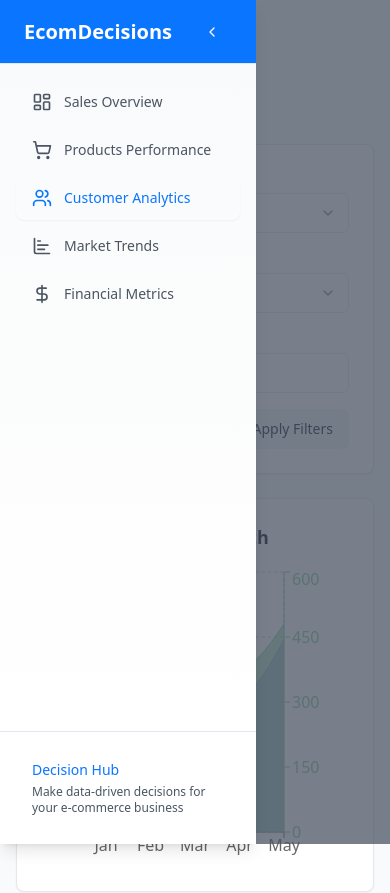
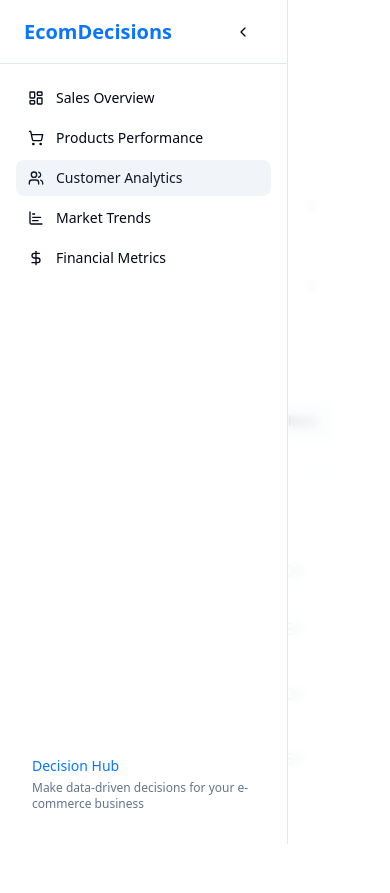
Before and after one commit to Anthony-muhoro/decision-compass, a React (Vite) app: page /dashboard/reports in a window 390 px wide. Shown: the top 893 px of the page. After the commit the page ends 844 px from the top, so only its background shows below. Built offline with nearby package versions, Linux system fonts and the light colour scheme.

Commit message:
Improve Dashboard Sidebar Positioning
Adjust the sidebar position to improve the layout and positioning of content on other pages, aiming for a similar aesthetic to Shadcn's designs.

```diff
--- a/src/components/DashboardSidebar.tsx
+++ b/src/components/DashboardSidebar.tsx
@@ -50,7 +50,7 @@ export function DashboardSidebar() {
       {/* Mobile sidebar backdrop */}
       <div
         className={cn(
-          "fixed inset-0 z-40 bg-gray-600/75 lg:hidden",
+          "fixed inset-0 z-40 bg-background/80 backdrop-blur-sm lg:hidden",
           collapsed ? "hidden" : "block"
         )}
         onClick={() => setCollapsed(true)}
@@ -59,48 +59,50 @@ export function DashboardSidebar() {
       {/* Sidebar */}
       <div
         className={cn(
-          "fixed inset-y-0 left-0 z-50 w-64 bg-white shadow-lg transform transition-transform duration-200 ease-in-out lg:translate-x-0 lg:static lg:w-auto flex flex-col",
+          "fixed top-0 left-0 z-50 h-full w-72 border-r bg-background transition-transform duration-300 ease-in-out lg:translate-x-0 lg:relative lg:w-72",
           collapsed ? "-translate-x-full" : "translate-x-0"
         )}
       >
-        <div className="flex items-center justify-between h-16 px-6 border-b bg-insight-600 text-white">
-          <Link to="/dashboard" className="text-xl font-semibold">
-            EcomDecisions
+        <div className="flex h-16 items-center gap-2 border-b px-6">
+          <Link to="/dashboard" className="flex items-center gap-2">
+            <span className="text-xl font-semibold text-insight-600">EcomDecisions</span>
           </Link>
           <Button
             variant="ghost"
             size="icon"
             onClick={() => setCollapsed(true)}
-            className="lg:hidden text-white hover:bg-insight-700"
+            className="lg:hidden ml-auto"
           >
             <ChevronLeft className="h-4 w-4" />
           </Button>
         </div>
 
-        <nav className="flex-1 p-4 space-y-1 bg-gradient-to-b from-gray-50 to-white">
+        <div className="flex flex-col h-[calc(100vh-4rem)]">
+          <nav className="flex-1 space-y-1 p-4">
             {navigation.map((item) => (
               <Link
                 key={item.name}
                 to={item.href}
                 className={cn(
-                "flex items-center px-4 py-3 text-sm font-medium rounded-lg transition-colors",
+                  "flex items-center gap-3 rounded-lg px-3 py-2 text-sm font-medium transition-colors",
                   location.pathname === item.href
-                  ? "bg-insight-50 text-insight-600 shadow-sm"
-                  : "text-gray-600 hover:bg-gray-100 hover:text-gray-900"
+                    ? "bg-accent text-accent-foreground"
+                    : "hover:bg-accent hover:text-accent-foreground"
                 )}
               >
-              <item.icon className="mr-3 h-5 w-5" />
+                <item.icon className="h-4 w-4" />
                 {item.name}
               </Link>
             ))}
           </nav>
 
-        <div className="p-4 border-t">
-          <div className="px-4 py-3 bg-insight-50 rounded-lg">
+          <div className="mt-auto p-4">
+            <div className="rounded-lg bg-insight-50 p-4">
               <p className="text-sm font-medium text-insight-600">Decision Hub</p>
-            <p className="text-xs text-gray-600 mt-1">
+              <p className="mt-1 text-xs text-muted-foreground">
                 Make data-driven decisions for your e-commerce business
               </p>
+            </div>
           </div>
         </div>
       </div>
--- a/src/pages/Finance.tsx
+++ b/src/pages/Finance.tsx
@@ -1,4 +1,3 @@
-
 import { DashboardSidebar } from "@/components/DashboardSidebar";
 import { Card } from "@/components/ui/card";
 import {
@@ -32,13 +31,11 @@ const categoryPerformance = [
 
 export default function Finance() {
   return (
-    <div className="min-h-screen bg-gray-50">
-      <div className="flex h-full">
+    <div className="flex h-screen overflow-hidden bg-background">
       <DashboardSidebar />
-        <main className="flex-1 min-w-0 overflow-auto">
-          <div className="max-w-7xl mx-auto px-4 sm:px-6 lg:px-8 py-8">
+      <main className="flex-1 overflow-y-auto">
+        <div className="container py-6">
           <div className="flex flex-col gap-6">
-              {/* Header */}
             <div className="flex flex-col sm:flex-row justify-between items-start sm:items-center gap-4">
               <h1 className="text-2xl font-semibold text-gray-900">Financial Metrics</h1>
               <Button variant="outline">
@@ -47,7 +44,6 @@ export default function Finance() {
               </Button>
             </div>
 
-              {/* Key Metrics */}
             <div className="grid grid-cols-1 md:grid-cols-3 gap-4">
               <Card className="p-6">
                 <h3 className="text-sm font-medium text-gray-600">Total Revenue</h3>
@@ -66,7 +62,6 @@ export default function Finance() {
               </Card>
             </div>
 
-              {/* Revenue & Expenses Chart */}
             <Card className="p-6">
               <h3 className="text-lg font-semibold mb-4">Revenue & Expenses Overview</h3>
               <div className="h-[300px]">
@@ -97,7 +92,6 @@ export default function Finance() {
               </div>
             </Card>
 
-              {/* Category Performance */}
             <Card className="p-6">
               <h3 className="text-lg font-semibold mb-4">Category Performance</h3>
               <div className="h-[300px]">
@@ -117,6 +111,5 @@ export default function Finance() {
         </div>
       </main>
     </div>
-    </div>
   );
 }
--- a/src/pages/Market.tsx
+++ b/src/pages/Market.tsx
@@ -1,4 +1,3 @@
-
 import { DashboardSidebar } from "@/components/DashboardSidebar";
 import { Card } from "@/components/ui/card";
 import {
@@ -37,13 +36,11 @@ const COLORS = ["#8884d8", "#82ca9d", "#ffc658", "#ff8042"];
 
 export default function Market() {
   return (
-    <div className="min-h-screen bg-gray-50">
-      <div className="flex h-full">
+    <div className="flex h-screen overflow-hidden bg-background">
       <DashboardSidebar />
-        <main className="flex-1 min-w-0 overflow-auto">
-          <div className="max-w-7xl mx-auto px-4 sm:px-6 lg:px-8 py-8">
+      <main className="flex-1 overflow-y-auto">
+        <div className="container py-6">
           <div className="flex flex-col gap-6">
-              {/* Header */}
             <div className="flex flex-col sm:flex-row justify-between items-start sm:items-center gap-4">
               <h1 className="text-2xl font-semibold text-gray-900">Market Trends</h1>
               <div className="w-48">
@@ -62,7 +59,6 @@ export default function Market() {
               </div>
             </div>
 
-              {/* Market Performance */}
             <Card className="p-6">
               <h3 className="text-lg font-semibold mb-4">Market Performance vs Competitors</h3>
               <div className="h-[300px]">
@@ -89,7 +85,6 @@ export default function Market() {
               </div>
             </Card>
 
-              {/* Market Share Distribution */}
             <div className="grid grid-cols-1 lg:grid-cols-2 gap-4">
               <Card className="p-6">
                 <h3 className="text-lg font-semibold mb-4">Market Share Distribution</h3>
@@ -142,6 +137,5 @@ export default function Market() {
         </div>
       </main>
     </div>
-    </div>
   );
 }
--- a/src/pages/Reports.tsx
+++ b/src/pages/Reports.tsx
@@ -1,4 +1,3 @@
-
 import { useState } from "react";
 import { DashboardSidebar } from "@/components/DashboardSidebar";
 import { Button } from "@/components/ui/button";
@@ -64,15 +63,14 @@ export default function Reports() {
   };
 
   return (
-    <div className="min-h-screen bg-gray-50">
-      <div className="flex h-full">
+    <div className="flex h-screen overflow-hidden bg-background">
       <DashboardSidebar />
-        <main className="flex-1 min-w-0 overflow-auto">
-          <div className="max-w-7xl mx-auto px-4 sm:px-6 lg:px-8 py-8">
+      <main className="flex-1 overflow-y-auto">
+        <div className="container py-6">
           <div className="flex flex-col gap-6">
             {/* Header */}
             <div className="flex flex-col sm:flex-row justify-between items-start sm:items-center gap-4">
-                <h1 className="text-2xl font-semibold text-gray-900">Reports</h1>
+              <h1 className="text-2xl font-semibold">Reports</h1>
               <Button
                 onClick={handleGenerateReport}
                 disabled={isGenerating}
@@ -107,6 +105,5 @@ export default function Reports() {
         </div>
       </main>
     </div>
-    </div>
   );
 }
```
Lines whose indentation alone changed are shown as unchanged.
